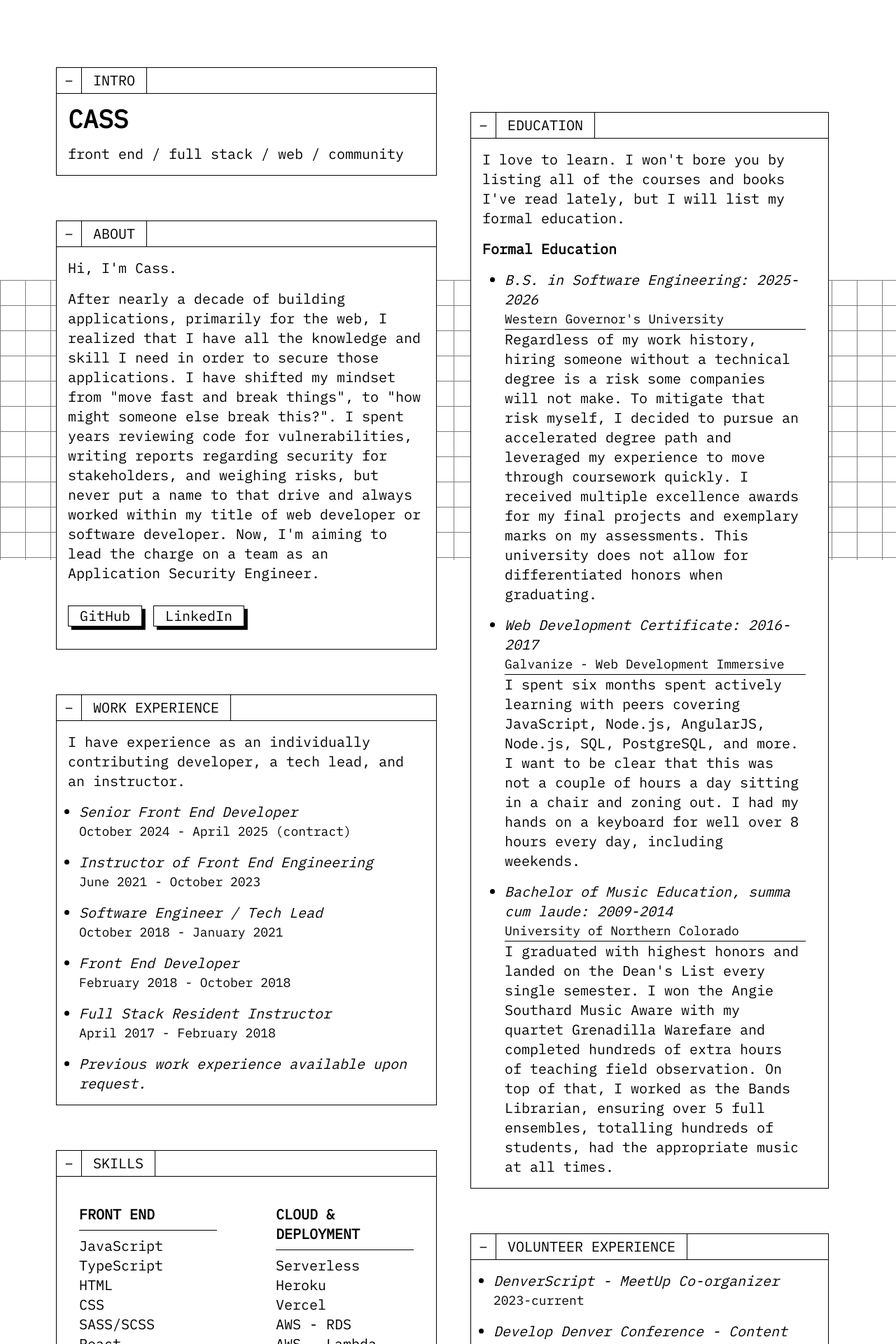
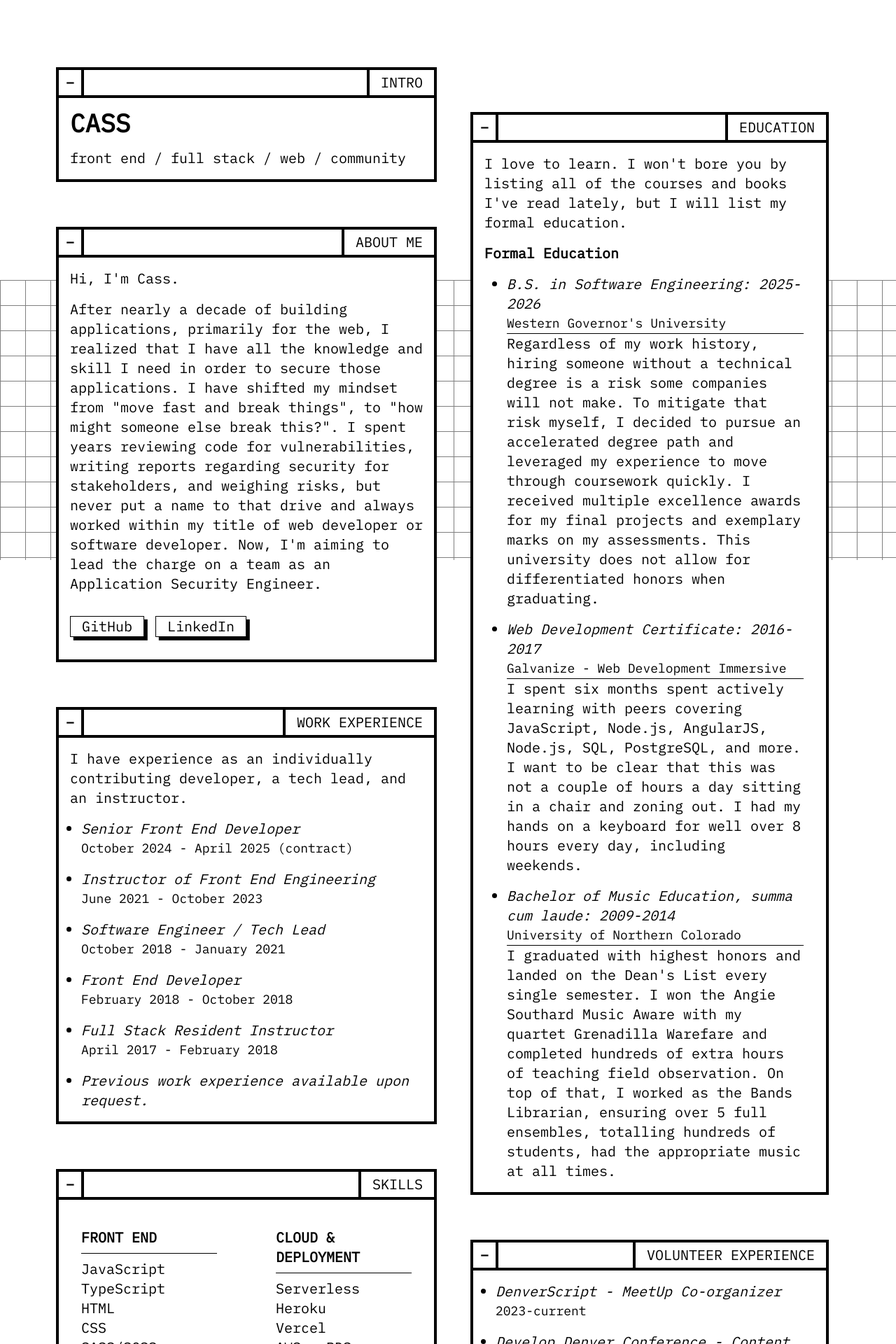
Before and after one commit to CassandraGoose/portfolio-2025, a React (Vite) app: page / in a window 1280 px wide. Shown: the top 1920 px of the page at 70% size. Built offline with nearby package versions, Linux system fonts and the light colour scheme.

Commit message:
update card header layout

```diff
--- a/src/components/AboutCard.tsx
+++ b/src/components/AboutCard.tsx
@@ -4,8 +4,8 @@ function AboutCard() {
   return (
     <Card
       nav={
-        <p className="border-r border-solid border-black justify-center px-4 flex items-center">
-          ABOUT
+        <p className="border-l-4 border-solid border-black justify-center px-4 flex items-center">
+          ABOUT ME
         </p>
       }
       context={<p className="m-4">Hi, I'm Cass.</p>}
--- a/src/components/Card.tsx
+++ b/src/components/Card.tsx
@@ -11,11 +11,11 @@ function Card({ nav, context, children, initialOpen = true }: CardProps) {
   const [open, setOpen] = useState(initialOpen)
 
   return (
-    <div className='border border-black mx-4 mt-16 bg-white'>
-      <div className='border-b border-black flex'>
+    <div className='border-black border-4 mx-4 mt-16 bg-white'>
+      <div className='border-b-4 border-black flex justify-between'>
         <button
           onClick={() => setOpen(!open)}
-          className='border-r border-solid border-black p-1 flex justify-center w-9 h-9 cursor-pointer'
+          className='border-solid border-black border-r-4 font-bold p-1 flex justify-center w-9 h-9 cursor-pointer'
         >
           {open ? '−' : '+'}
         </button>
--- a/src/components/CommunityCard.tsx
+++ b/src/components/CommunityCard.tsx
@@ -5,7 +5,7 @@ function CommunityCard() {
   return (
     <Card
       nav={
-        <p className='border-r border-solid border-black justify-center px-4 flex items-center'>
+        <p className='border-l-4 border-solid border-black justify-center px-4 flex items-center'>
           COMMUNITY
         </p>
       }
--- a/src/components/ConferencesCard.tsx
+++ b/src/components/ConferencesCard.tsx
@@ -4,7 +4,7 @@ function ConferencesCard() {
   return (
     <Card
       nav={
-        <p className="border-r border-solid border-black justify-center px-4 flex items-center">
+        <p className="border-l-4 border-solid border-black justify-center px-4 flex items-center">
           CONFERENCES
         </p>
       }
--- a/src/components/EducationCard.tsx
+++ b/src/components/EducationCard.tsx
@@ -4,7 +4,7 @@ function EducationCard() {
   return (
     <Card
       nav={
-        <p className="border-r border-solid border-black justify-center px-4 flex items-center">
+        <p className="border-l-4 border-solid border-black justify-center px-4 flex items-center">
           EDUCATION
         </p>
       }
--- a/src/components/IntroCard.tsx
+++ b/src/components/IntroCard.tsx
@@ -4,7 +4,7 @@ function IntroCard() {
   return (
     <Card
       nav={
-        <p className='border-r border-solid border-black justify-center px-4 flex items-center'>
+        <p className='border-l-4 border-solid border-black justify-center px-4 flex items-center'>
           INTRO
         </p>
       }
--- a/src/components/PersonalProjectsCard.tsx
+++ b/src/components/PersonalProjectsCard.tsx
@@ -5,7 +5,7 @@ function PersonalProjectsCard() {
   return (
     <Card
       nav={
-        <p className='border-r border-solid border-black justify-center px-4 flex items-center'>
+        <p className='border-l-4 border-solid border-black justify-center px-4 flex items-center'>
           PERSONAL PROJECTS
         </p>
       }
--- a/src/components/ProjectsCard.tsx
+++ b/src/components/ProjectsCard.tsx
@@ -5,7 +5,7 @@ function ProjectsCard() {
   return (
     <Card
       nav={
-        <p className='border-r border-solid border-black justify-center px-4 flex items-center'>
+        <p className='border-l-4 border-solid border-black justify-center px-4 flex items-center'>
           PRODUCTION APPLICATIONS
         </p>
       }
--- a/src/components/SkillsCard.tsx
+++ b/src/components/SkillsCard.tsx
@@ -77,7 +77,7 @@ function SkillsCard() {
   return (
     <Card
       nav={
-        <p className='border-r border-solid border-black justify-center px-4 flex items-center'>
+        <p className='border-l-4 border-solid border-black justify-center px-4 flex items-center'>
           SKILLS
         </p>
       }
--- a/src/components/VolunteeringCard.tsx
+++ b/src/components/VolunteeringCard.tsx
@@ -4,7 +4,7 @@ function VolunteeringCard() {
   return (
     <Card
       nav={
-        <p className='border-r border-solid border-black justify-center px-4 flex items-center'>
+        <p className='border-l-4 border-solid border-black justify-center px-4 flex items-center'>
           VOLUNTEER EXPERIENCE
         </p>
       }
--- a/src/components/WorkCard.tsx
+++ b/src/components/WorkCard.tsx
@@ -4,7 +4,7 @@ function WorkCard() {
   return (
     <Card
       nav={
-        <p className='border-r border-solid border-black justify-center px-4 flex items-center'>
+        <p className='border-l-4 border-solid border-black justify-center px-4 flex items-center'>
           WORK EXPERIENCE
         </p>
       }
--- a/src/index.css
+++ b/src/index.css
@@ -37,3 +37,11 @@ body {
 .collapsible-content > div {
   overflow: hidden;
 }
+
+div:has(> .collapsible-content) {
+  transition: border-bottom-width 0.5s ease-in-out;
+}
+
+div:has(> .collapsible-content:not(.open)) {
+  border-bottom-width: 0;
+}
```
